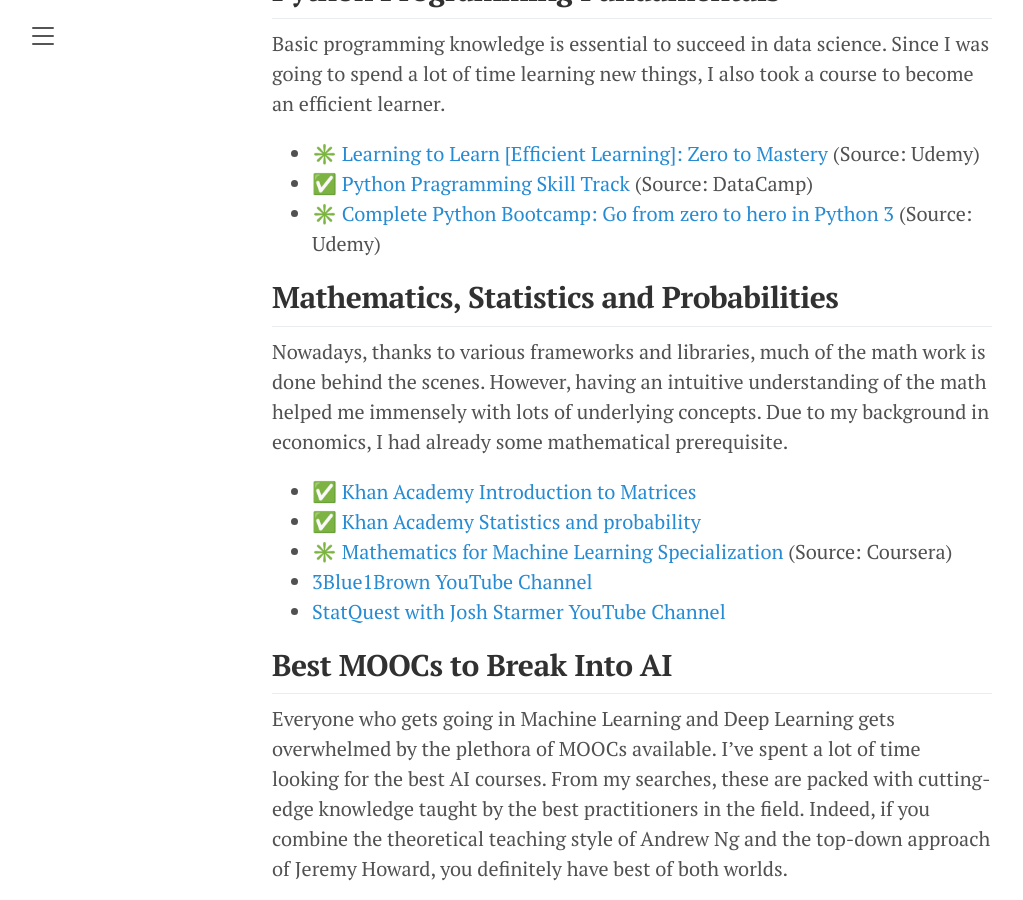
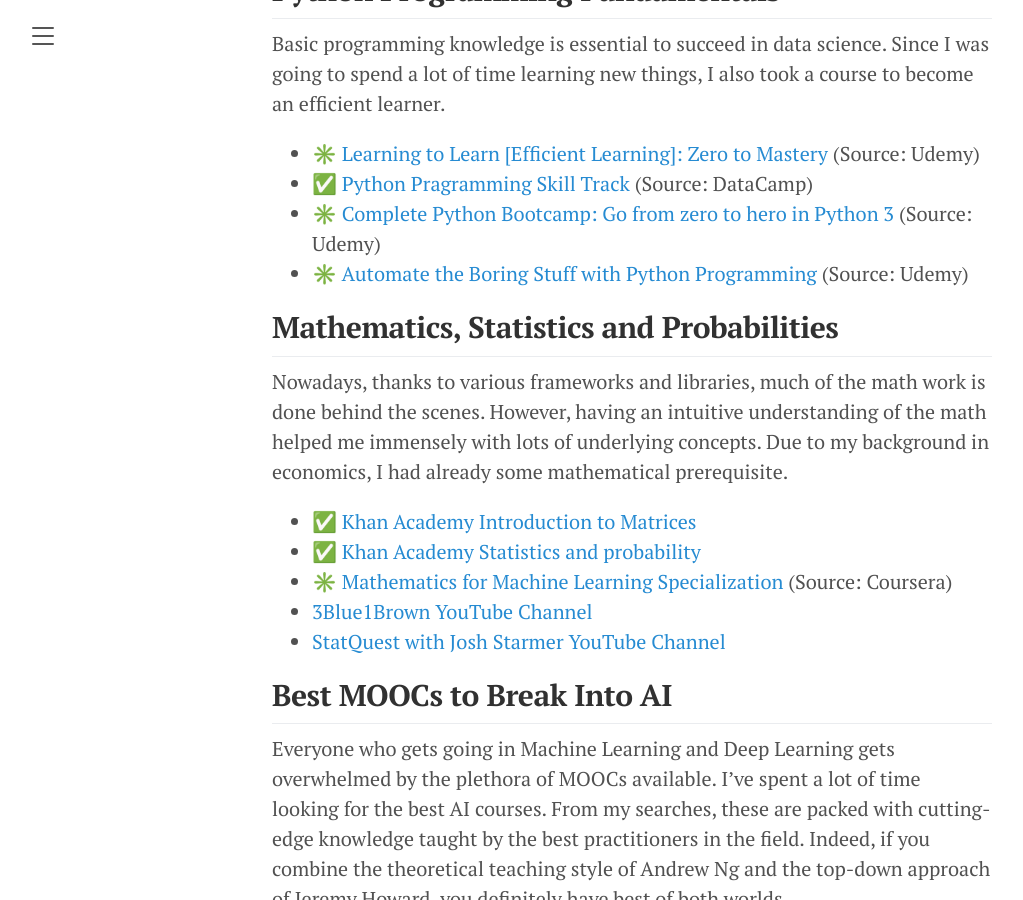
Before and after one commit to florentfettu/florentfettu.github.io, a Jekyll site: the page built from _posts/2020-05-26-my-self-created-artificial-intelligence-path.md, in a window 1280 px wide and 900 px high, scrolled down 1023 px. Shown: the whole window, without its empty margins (8-1031 px from the left). Built offline with Jekyll 4.4.1, drawn with Linux system fonts in a browser that asks for light colours; nearby versions of some CDN libraries.

Commit message:
Update 2020-05-26-my-self-created-artificial-intelligence-path.md

```diff
--- a/_posts/2020-05-26-my-self-created-artificial-intelligence-path.md
+++ b/_posts/2020-05-26-my-self-created-artificial-intelligence-path.md
@@ -29,6 +29,7 @@
 * ✳️ <a href="https://www.udemy.com/course/learning-to-learn-efficient-learning-zero-to-mastery/" target="_blank">Learning to Learn [Efficient Learning]: Zero to Mastery</a> (Source: Udemy)
 * ✅ <a href="https://www.datacamp.com/tracks/python-programming" target="_blank">Python Pragramming Skill Track</a> (Source: DataCamp)
 * ✳️ <a href="https://www.udemy.com/course/complete-python-bootcamp/" target="_blank"> Complete Python Bootcamp: Go from zero to hero in Python 3 </a> (Source: Udemy)
+* ✳️ <a href="https://www.udemy.com/course/automate/" target="_blank"> Automate the Boring Stuff with Python Programming </a> (Source: Udemy)
 
 ## Mathematics, Statistics and Probabilities
 
```
